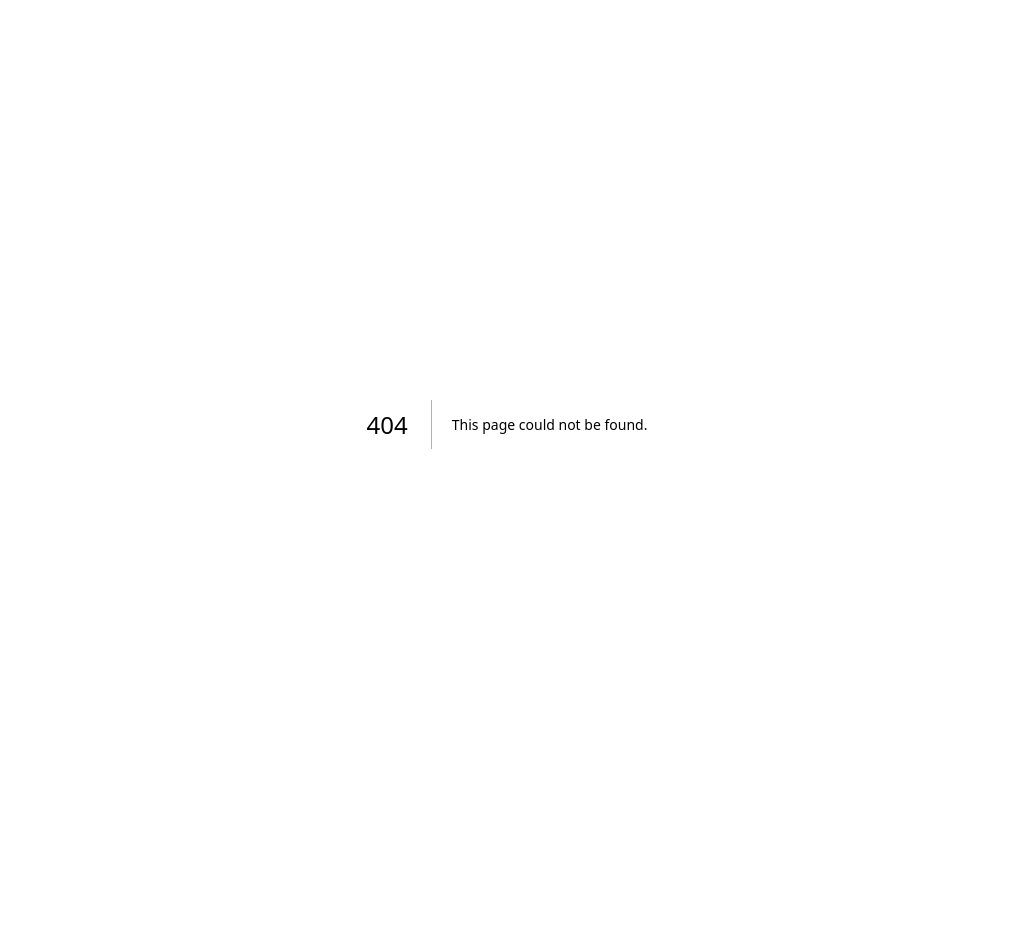
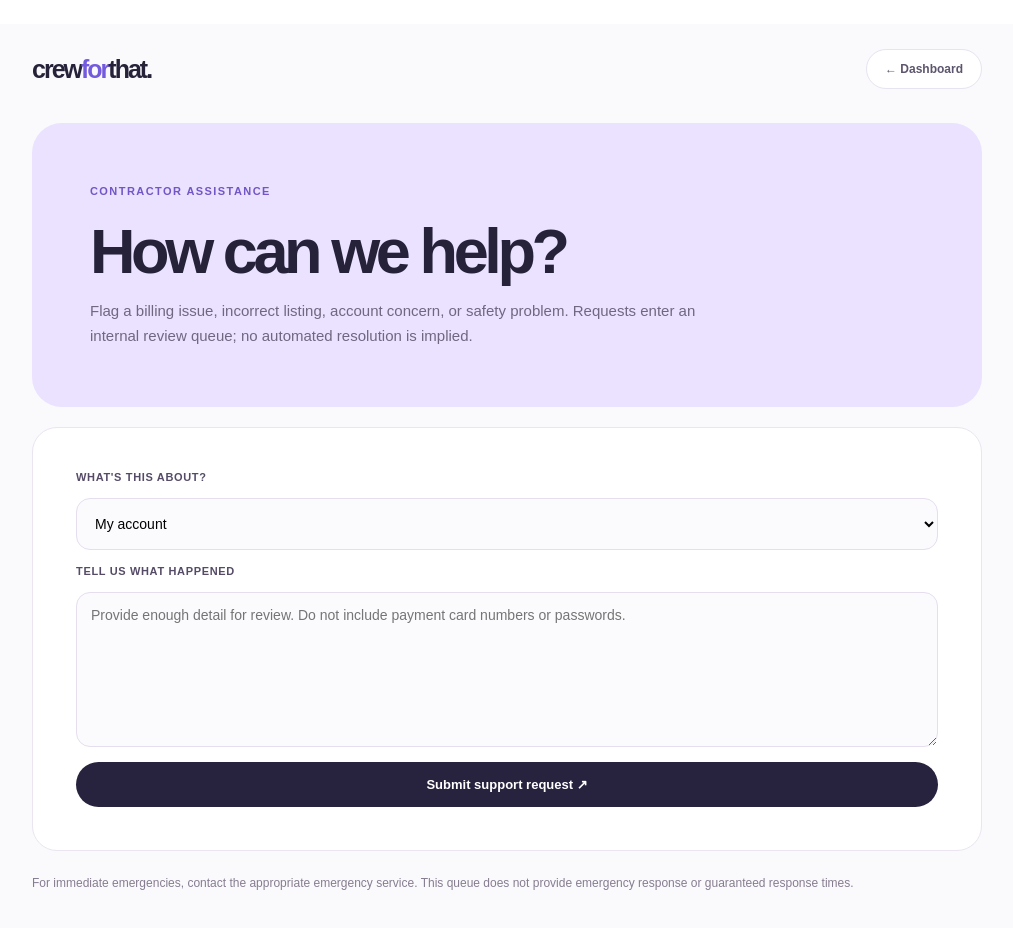
Before and after one commit to Surfguy1985/leadgenbackend, a Next.js app in the folder app/: page /app/support in a window 1280 px wide. Before the commit this address had no page. Shown: the top 928 px of the page, without its empty margins (67-1080 px from the left). Before the commit the page ends 848 px from the top, so only its background shows below. Built offline with nearby package versions, Linux system fonts and the light colour scheme.

Commit message:
Build contractor support case intake into audited operator review queue

```diff
--- /dev/null
+++ b/app/src/app/app/support/page.tsx
@@ -0,0 +1,36 @@
+"use client";
+import { useState,type FormEvent } from "react";
+type Category="account"|"listing"|"billing"|"safety"|"accessibility"|"other";
+export default function Support(){
+ const [category,setCategory]=useState<Category>("account"),[message,setMessage]=useState(""),[busy,setBusy]=useState(false),[ticket,setTicket]=useState(""),[error,setError]=useState("");
+ async function send(e:FormEvent<HTMLFormElement>){e.preventDefault();if(busy)return;setBusy(true);setError("");
+  try{const res=await fetch("/api/contractor/support",{method:"POST",headers:{"Content-Type":"application/json"},body:JSON.stringify({category,message})});
+   if(res.status===401){window.location.assign("/login?next=/app/support");return;}
+   const j=await res.json().catch(()=>({}));
+   if(!res.ok)throw Error("We couldn't submit this request. Try again later.");
+   setTicket(j.id);setMessage("");
+  }catch(err){setError(err instanceof Error?err.message:"Submission could not be confirmed.");}finally{setBusy(false)}
+ }
+ return <main className="cfsupport"><style>{`
+ .cfsupport{min-height:100svh;background:#FAF9FC;color:#26223A;font-family:Arial,-apple-system,BlinkMacSystemFont,sans-serif;padding:25px clamp(15px,5vw,74px) 85px}.cfsupport *{box-sizing:border-box}
+ .cfsupport__nav,.cfsupport__main{max-width:950px;margin:auto}.cfsupport__nav{display:flex;justify-content:space-between;gap:16px;align-items:center;margin-bottom:34px}
+ .cfsupport__brand{font-size:25px;letter-spacing:-.08em;font-weight:900;text-decoration:none;color:#26223A}.cfsupport__brand span{color:#745ADC}.cfsupport__back{font-size:12px;font-weight:800;text-decoration:none;color:#5D556D;border:1px solid #E8E3F0;background:#fff;border-radius:100px;padding:12px 18px}
+ .cfsupport__hero{background:#EAE2FF;border-radius:30px;padding:clamp(30px,5vw,58px);margin-bottom:20px}.cfsupport__tag{font-size:11px;font-weight:850;letter-spacing:.13em;color:#7255C6}
+ .cfsupport__hero h1{font-size:clamp(39px,5vw,63px);letter-spacing:-.07em;line-height:1.1;margin:18px 0 13px}
+ .cfsupport__hero p{font-size:15px;color:#706780;line-height:1.65;max-width:650px;margin:0}
+ .cfsupport__form,.cfsupport__result{border-radius:25px;background:#fff;border:1px solid #EAE5F0;padding:clamp(27px,4vw,43px);display:grid;gap:15px}
+ .cfsupport__form label{font-size:11px;font-weight:850;color:#554B67;letter-spacing:.06em}
+ .cfsupport__form select,.cfsupport__form textarea{border-radius:14px;background:#FBFAFD;border:1px solid #E5DEEE;font:inherit;font-size:14px;padding:14px;min-height:52px;width:100%}.cfsupport__form textarea{resize:vertical;min-height:155px}
+ .cfsupport__form button{border:0;border-radius:100px;background:#27223D;color:#fff;padding:15px 22px;font-size:13px;font-weight:850;cursor:pointer}.cfsupport__form button:disabled{opacity:.6}
+ .cfsupport__result{background:#EBF9ED;color:#3F7048;border-color:#CAE9CF;line-height:1.65}.cfsupport__error{color:#984638;font-size:13px}.cfsupport__note{font-size:12px;line-height:1.7;color:#867D90;margin:22px 0}
+ `}</style>
+ <nav className="cfsupport__nav"><a className="cfsupport__brand" href="https://lead-gen-site-dc4966.webflow.io/">crew<span>for</span>that.</a><a href="/dashboard" className="cfsupport__back">← Dashboard</a></nav>
+ <div className="cfsupport__main"><header className="cfsupport__hero"><span className="cfsupport__tag">CONTRACTOR ASSISTANCE</span><h1>How can we help?</h1><p>Flag a billing issue, incorrect listing, account concern, or safety problem. Requests enter an internal review queue; no automated resolution is implied.</p></header>
+ {ticket?<div className="cfsupport__result" role="status"><h2>Request received.</h2><p>Your reference is {ticket}. Our operations team can review it in the secured support queue.</p><a href="/dashboard">Return to your dashboard ↗</a></div>:
+ <form className="cfsupport__form" onSubmit={send}><label htmlFor="support-category">WHAT'S THIS ABOUT?</label>
+ <select id="support-category" value={category} onChange={e=>setCategory(e.target.value as Category)}><option value="account">My account</option><option value="listing">An opportunity listing</option><option value="billing">Billing question</option><option value="safety">Safety or abuse</option><option value="accessibility">Accessibility issue</option><option value="other">Other</option></select>
+ <label htmlFor="support-message">TELL US WHAT HAPPENED</label><textarea id="support-message" required minLength={15} maxLength={2000} value={message} onChange={e=>setMessage(e.target.value)} placeholder="Provide enough detail for review. Do not include payment card numbers or passwords."/>
+ <button disabled={busy} type="submit">{busy?"Submitting…":"Submit support request ↗"}</button>{error&&<p className="cfsupport__error" role="alert">{error}</p>}</form>}
+ <p className="cfsupport__note">For immediate emergencies, contact the appropriate emergency service. This queue does not provide emergency response or guaranteed response times.</p>
+ </div></main>;
+}
```
